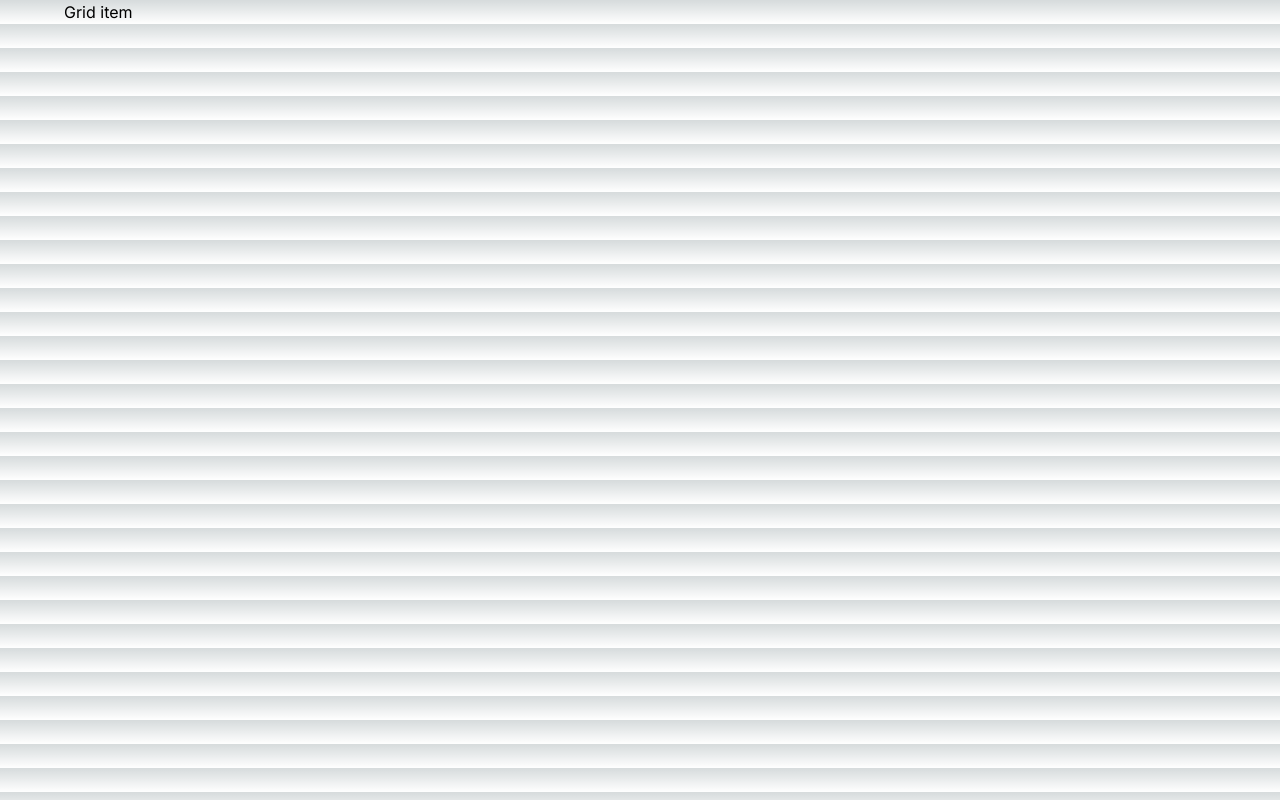
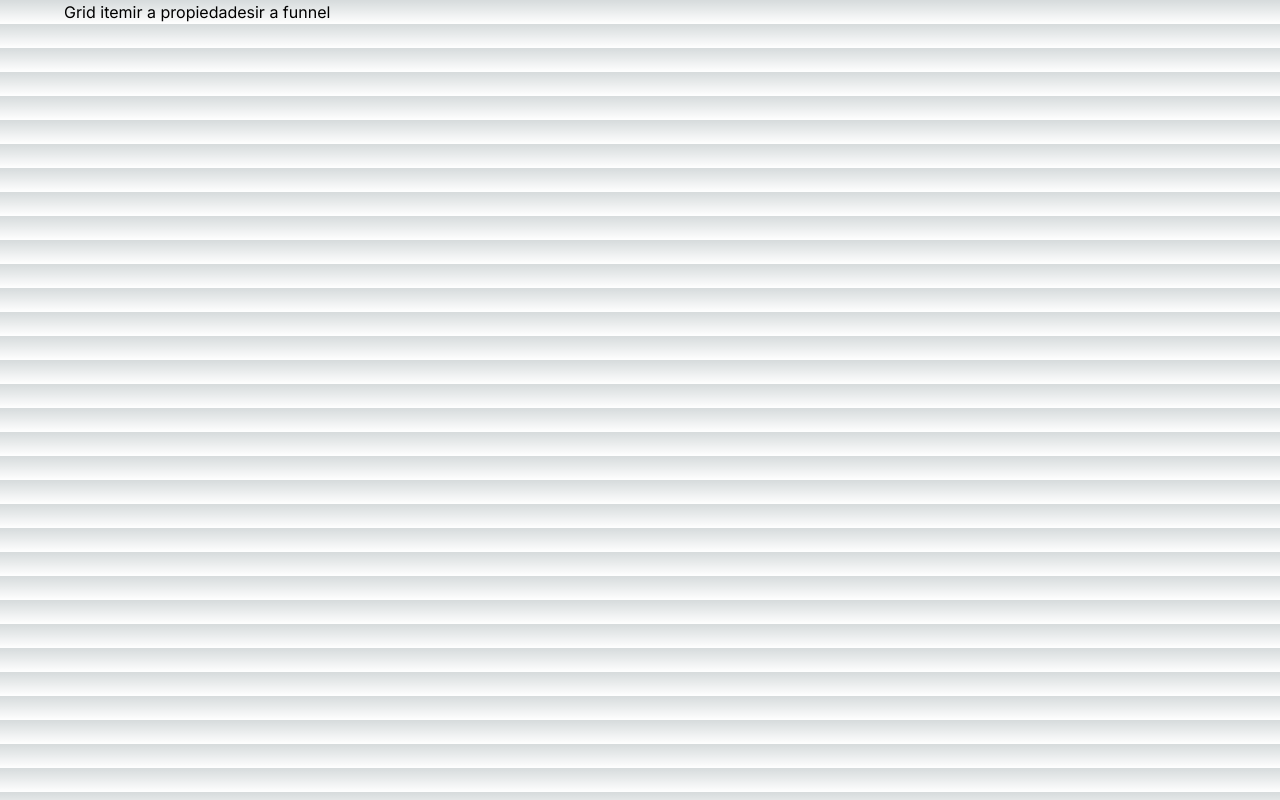
Before and after one commit to abenitov/nextjs-repo, a Next.js app: page / in a window 1280 px wide. Built offline with nearby package versions, Linux system fonts and the light colour scheme.

Commit message:
minor changes

```diff
--- /dev/null
+++ b/app/funnel/page.js
@@ -0,0 +1,8 @@
+export default function funnel ({}) {
+
+    return (
+        <div>
+            <h1>Funnel</h1>
+        </div>
+    )
+}
--- a/app/page.js
+++ b/app/page.js
@@ -1,12 +1,19 @@
 import Image from 'next/image'
 import {Container} from "@mui/material";
 import Grid2 from "@mui/material/Unstable_Grid2";
+import Link from "next/link";
 
 export default function Home() {
   return (
    <Container>
      <Grid2 container>
          <Grid2><span>Grid item</span></Grid2>
+         <Grid2 item key={"linkPorp"}>
+             <Link href={"/properties"}>ir a propiedades</Link>
+         </Grid2>
+         <Grid2 item key={"linkfunnel"}>
+             <Link href={"/funnel"}>ir a funnel</Link>
+         </Grid2>
      </Grid2>
    </Container>
   )
```
